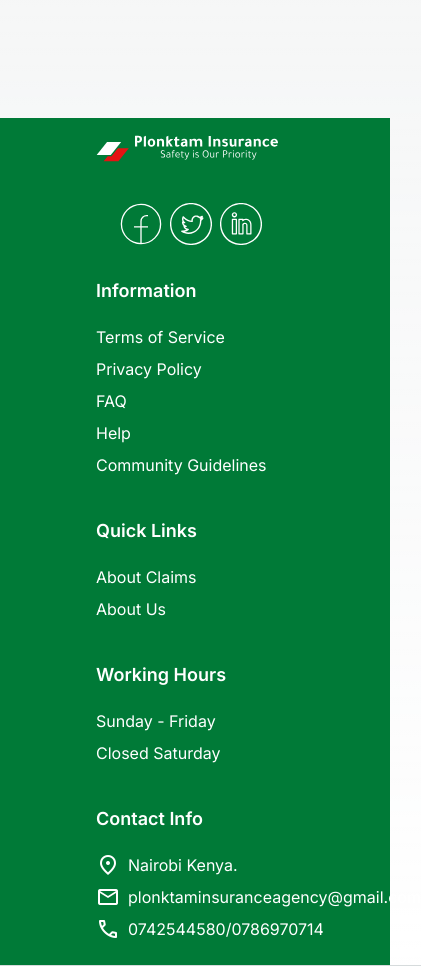
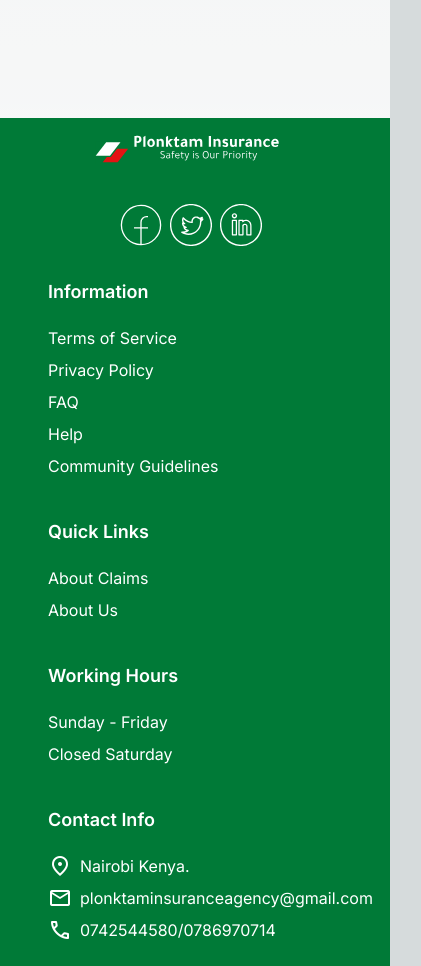
Before and after one commit to muling3/plonktam_insurance, a Next.js app: page / in a window 390 px wide. Shown: the part 3172-4138 px from the top of the page, 421 px wide, since content can reach past the window. Built offline with nearby package versions, Linux system fonts and the light colour scheme.

Commit message:
fixed footer

```diff
--- a/src/components/FooterSection.tsx
+++ b/src/components/FooterSection.tsx
@@ -10,7 +10,7 @@ const FooterSection = () => {
   ];
 
   return (
-    <div className="px-24 mt-12 w-full bg-[#007A37] py-4 grid grid-cols-1 sm:grid-cols-3 lg:grid-cols-5 items-start gap-3">
+    <div className="px-12 sm:px-24 mt-12 w-full bg-[#007A37] py-4 grid grid-cols-1 sm:grid-cols-3 lg:grid-cols-5 items-start gap-3">
       <div className="logo h-full flex flex-col justify-center items-center">
         <div>
           <Image
```
